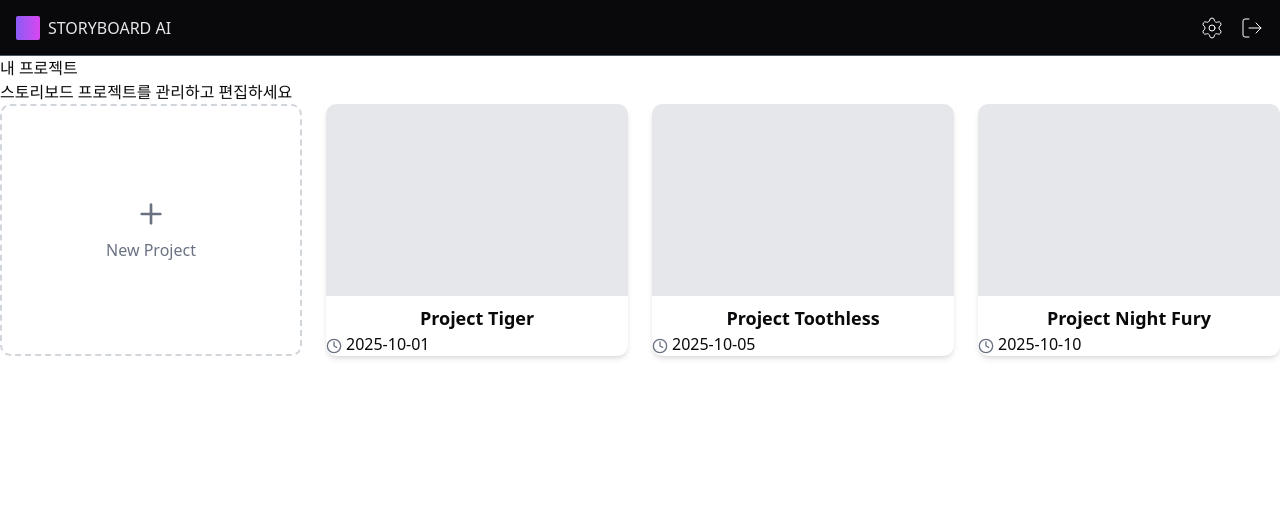
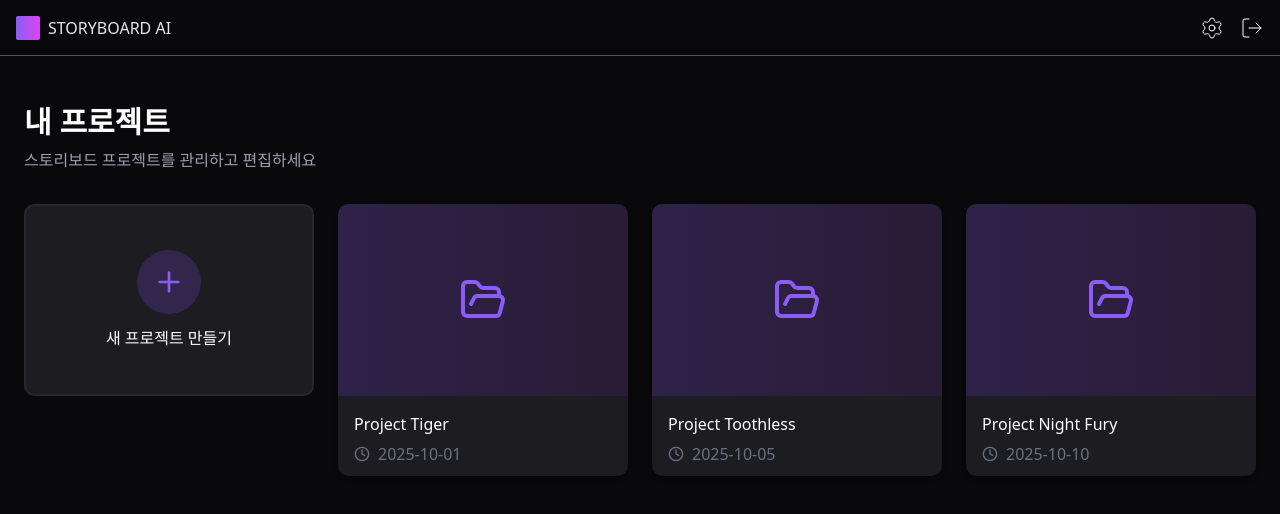
Before and after one commit to 2025-2-ITEC0402-001/storyboardAI-FE, a React (Vite) app: page /project in a window 1280 px wide. Shown: the top 514 px of the page. Built offline with nearby package versions, Linux system fonts and the light colour scheme.

Commit message:
feat(project): 프로젝트 목록 컴포넌트, 위젯 구현

```diff
--- /dev/null
+++ b/src/entities/projects/components/ProjectCard.tsx
@@ -0,0 +1,34 @@
+import { useNavigate } from "react-router-dom";
+
+import { Clock4, FolderOpen } from "lucide-react";
+
+export interface ProjectCardProps {
+    id: string | number;
+    title: string;
+    time: string;
+}
+
+export const ProjectCard = ({ project }: { project: ProjectCardProps }) => {
+    const navigate = useNavigate();
+
+    return (
+        <li
+            key={project.id}
+            className=" bg-[#1C1C21] rounded-lg shadow-md overflow-hidden cursor-pointer  border-[#2F2F37]/60 "
+            onClick={() => navigate(`/project/${project.id}`)}
+        >
+            <figure className="w-full h-48 bg-linear-to-r from-[#7C3AED]/20 to-[#581C87]/20 flex items-center justify-center">
+                <FolderOpen color="#8B5CF6" className="w-12 h-12" />
+            </figure>
+            <figcaption className=" flex flex-col h-20">
+                <div className="p-4 flex flex-col  h-full gap-1.5">
+                    <span className="text-white">{project.title}</span>
+                    <time className="flex items-center gap-1">
+                        <Clock4 className="w-4 h-4 inline-block mr-1 text-gray-500" />
+                        <span className="text-gray-500">{project.time}</span>
+                    </time>
+                </div>
+            </figcaption>
+        </li>
+    );
+};
--- /dev/null
+++ b/src/features/create-project/components/ProjectCreateButton.tsx
@@ -0,0 +1,19 @@
+import { useNavigate } from "react-router-dom";
+
+import { Plus } from "lucide-react";
+
+export const ProjectCreateButton = () => {
+    const navigate = useNavigate();
+
+    return (
+        <button
+            className="flex flex-col flex-1 items-center justify-center cursor-pointer"
+            onClick={() => navigate("/project/1")}
+        >
+            <div className="flex items-center justify-center w-16 h-16 rounded-full bg-[#8E51FF]/20 mb-3">
+                <Plus color="#8B5CF6" className="w-8 h-8" />
+            </div>
+            <span className="text-background text-4">새 프로젝트 만들기</span>
+        </button>
+    );
+};
--- a/src/pages/ProjectListPage.tsx
+++ b/src/pages/ProjectListPage.tsx
@@ -5,10 +5,10 @@ export default function ProjectListPage() {
     return (
         <div className="w-full h-screen flex flex-col">
             <ProjectListHeaderWidget />
-            <main>
-                <section>
-                    <h1>내 프로젝트</h1>
-                    <p>스토리보드 프로젝트를 관리하고 편집하세요</p>
+            <main className="flex-1 px-6 bg-foreground">
+                <section className="mt-12 mb-8 gap-2 flex flex-col">
+                    <h1 className="text-background text-3xl font-bold">내 프로젝트</h1>
+                    <p className="text-gray-400">스토리보드 프로젝트를 관리하고 편집하세요</p>
                 </section>
                 <ProjectListWidget />
             </main>
--- a/src/widgets/project-list/ProjectListHeaderWidget.tsx
+++ b/src/widgets/project-list/ProjectListHeaderWidget.tsx
@@ -1,20 +1,15 @@
 import { Link } from "react-router-dom";
 
 import { Settings, LogOut } from "lucide-react";
+
+import { AppLogo } from "@/app/assets/AppLogo";
 
 export const ProjectListHeaderWidget = () => {
     return (
         <header className="h-14 w-full bg-foreground flex items-center px-4 border-b-[0.5px] border-gray-600">
             <div className="flex gap-4 shrink-0 flex-1 items-center">
                 <Link to="/" aria-label="홈으로" className="flex gap-2">
-                    <div
-                        className="w-6 h-6 rounded-xs"
-                        style={{
-                            width: "24px",
-                            height: "24px",
-                            background: "linear-gradient(to right, #8B5CF6, #D946EF)",
-                        }}
-                    />
+                    <AppLogo />
                     <h1 className="text-gray-200">STORYBOARD AI</h1>
                 </Link>
             </div>
--- a/src/widgets/project-list/ProjectListWidget.tsx
+++ b/src/widgets/project-list/ProjectListWidget.tsx
@@ -1,4 +1,6 @@
-import { Plus, Clock4 } from "lucide-react";
+import { ProjectCard } from "@/entities/projects/components/ProjectCard";
+
+import { ProjectCreateButton } from "@/features/create-project/components/ProjectCreateButton";
 
 const projects = [
     { id: 1, title: "Project Tiger", time: "2025-10-01" },
@@ -10,23 +12,11 @@ export const ProjectListWidget = () => {
     return (
         <article>
             <ul className="grid grid-cols-1 sm:grid-cols-2 md:grid-cols-3 lg:grid-cols-4 gap-6">
-                <li className="flex items-center justify-center border-2 border-dashed border-gray-300 rounded-lg hover:border-gray-500 cursor-pointer">
-                    <button className="flex flex-col items-center justify-center p-4">
-                        <Plus className="w-8 h-8 mb-2 text-gray-500" />
-                        <span className="text-gray-500">New Project</span>
-                    </button>
+                <li className="flex items-center justify-center border-2 border-[#2F2F37]/60 rounded-lg hover:border-gray-500 cursor-pointer h-48 bg-[#1C1C21]">
+                    <ProjectCreateButton />
                 </li>
                 {projects.map((project) => (
-                    <li key={project.id} className="bg-white rounded-lg shadow-md overflow-hidden">
-                        <figure className="w-full h-48 bg-gray-200 flex items-center justify-center"></figure>
-                        <figcaption className="text-center mt-2 text-lg font-semibold">
-                            {project.title}
-                        </figcaption>
-                        <time>
-                            <Clock4 className="w-4 h-4 inline-block mr-1 text-gray-500" />
-                            {project.time}
-                        </time>
-                    </li>
+                    <ProjectCard key={project.id} project={project} />
                 ))}
             </ul>
         </article>
```
Also changed, not shown: 1 other file (tests, documents, lock files or other folders).
